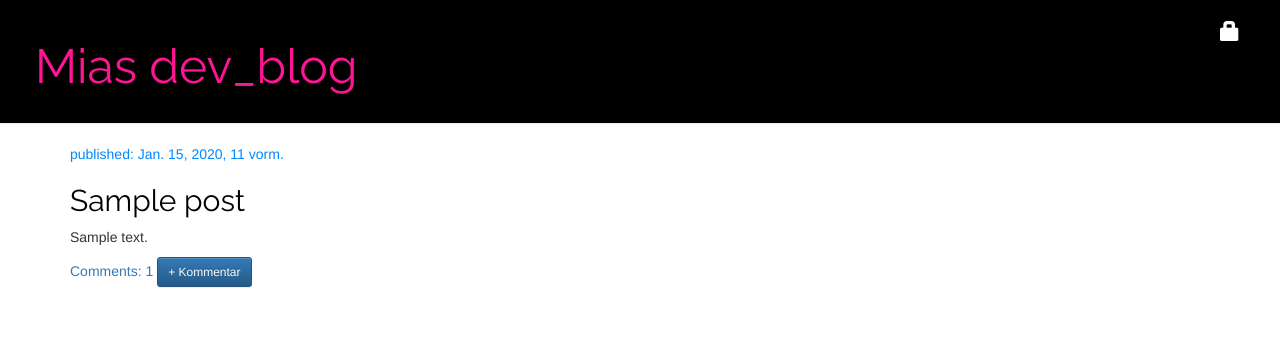
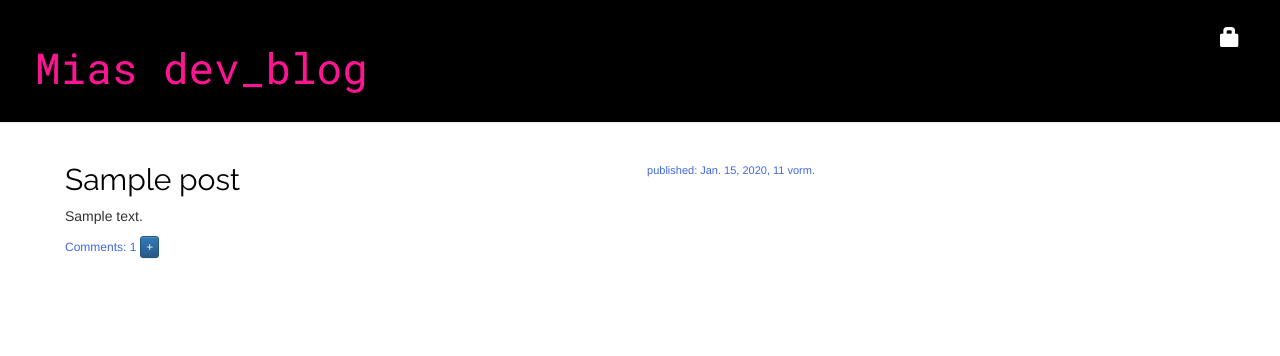
Before and after one commit to mia0x1/Django-DIY-Blog, a Django app: page / in a window 1280 px wide. Shown: the top 356 px of the page. Run offline with Django 3.2, Linux system fonts and the light colour scheme; tables that the repository leaves empty hold one stand-in row (values such as "Sample post"); some libraries are stand-ins or nearby versions.

Commit message:
kleinigkeiten css geändert

```diff
--- a/blog/static/css/blog.css
+++ b/blog/static/css/blog.css
@@ -1,25 +1,30 @@
 .page-header {
     background-color: #000000;
     margin-top: 0;
-    padding: 20px 20px 20px 35px;
+    padding: 25px 20px 20px 35px;
 }
 
 .page-header h1, .page-header h1 a, .page-header h1 a:visited, .page-header h1 a:active {
     color: #FF1493;
-    font-size: 36pt;
+    font-size: 32pt;
     text-decoration: none;
+    font-family: 'Roboto Mono', sans-serif;
 }
 
 .content {
-    margin-left: 55px;
+    margin-left: 50px;
+    text-align: justify;
 }
 
 h1, h2, h3, h4 {
     font-family: 'Raleway', sans-serif;
 }
 
+
 .date {
-    color: #0088FF;
+    color: #4169E1;
+    font-size: 11px;
+    float: right;
 }
 
 .save {
@@ -48,3 +53,8 @@ h1, h2, h3, h4 {
 .comment {
     margin: 20px 0px 20px 20px;
 }
+
+.commentlink {
+    color: #4169E1;
+    font-size: 12px;
+}
--- a/blog/templates/blog/base.html
+++ b/blog/templates/blog/base.html
@@ -1,10 +1,12 @@
 {% load static %}
-<html>
+<!DOCTYPE html>
+<html lang="de">
     <head>
         <title>Mias dev_blog</title>
         <link rel="stylesheet" href="//maxcdn.bootstrapcdn.com/bootstrap/3.2.0/css/bootstrap.min.css">
         <link rel="stylesheet" href="//maxcdn.bootstrapcdn.com/bootstrap/3.2.0/css/bootstrap-theme.min.css">
         <link href="https://fonts.googleapis.com/css?family=Raleway&display=swap" rel="stylesheet" type="text/css">
+        <link href="https://fonts.googleapis.com/css?family=Roboto+Mono&display=swap" rel="stylesheet" type="text/css">
         <link rel="stylesheet" href="{% static 'css/blog.css' %}">
     </head>
     <body>
@@ -24,6 +26,7 @@
                 {% block content %}
                 {% endblock %}
                 </div>
+                </div>
             </div>
         </div>
     </body>
--- a/blog/templates/blog/post_detail.html
+++ b/blog/templates/blog/post_detail.html
@@ -17,7 +17,7 @@
         <p>{{ post.text|linebreaksbr }}</p>
     </div>
     <hr>
-    <a class="btn btn-primary btn-sm" href="{% url 'add_comment_to_post' pk=post.pk %}" role="button">+ Kommentar</a>
+    <a class="btn btn-primary btn-xs" href="{% url 'add_comment_to_post' pk=post.pk %}" role="button">+</a>
     {% for comment in post.comments.all %}
         {% if user.is_authenticated or comment.approved_comment %}
         <div class="comment">
--- a/blog/templates/blog/post_list.html
+++ b/blog/templates/blog/post_list.html
@@ -8,8 +8,8 @@
             </div>
             <h2><a href="{% url 'post_detail' pk=post.pk %}">{{ post.title }}</a></h2>
             <p>{{ post.text|linebreaksbr }}</p>
-            <a href="{% url 'post_detail' pk=post.pk %}">Comments: {{ post.approved_comments.count }}</a>
-            <a class="btn btn-primary btn-sm" href="{% url 'add_comment_to_post' pk=post.pk %}" role="button">+ Kommentar</a>
+            <a class="commentlink" href="{% url 'post_detail' pk=post.pk %}">Comments: {{ post.approved_comments.count }}</a>
+            <a class="btn btn-primary btn-xs" href="{% url 'add_comment_to_post' pk=post.pk %}" role="button">+</a>
         </div>
     {% endfor %}
 {% endblock %}
```
